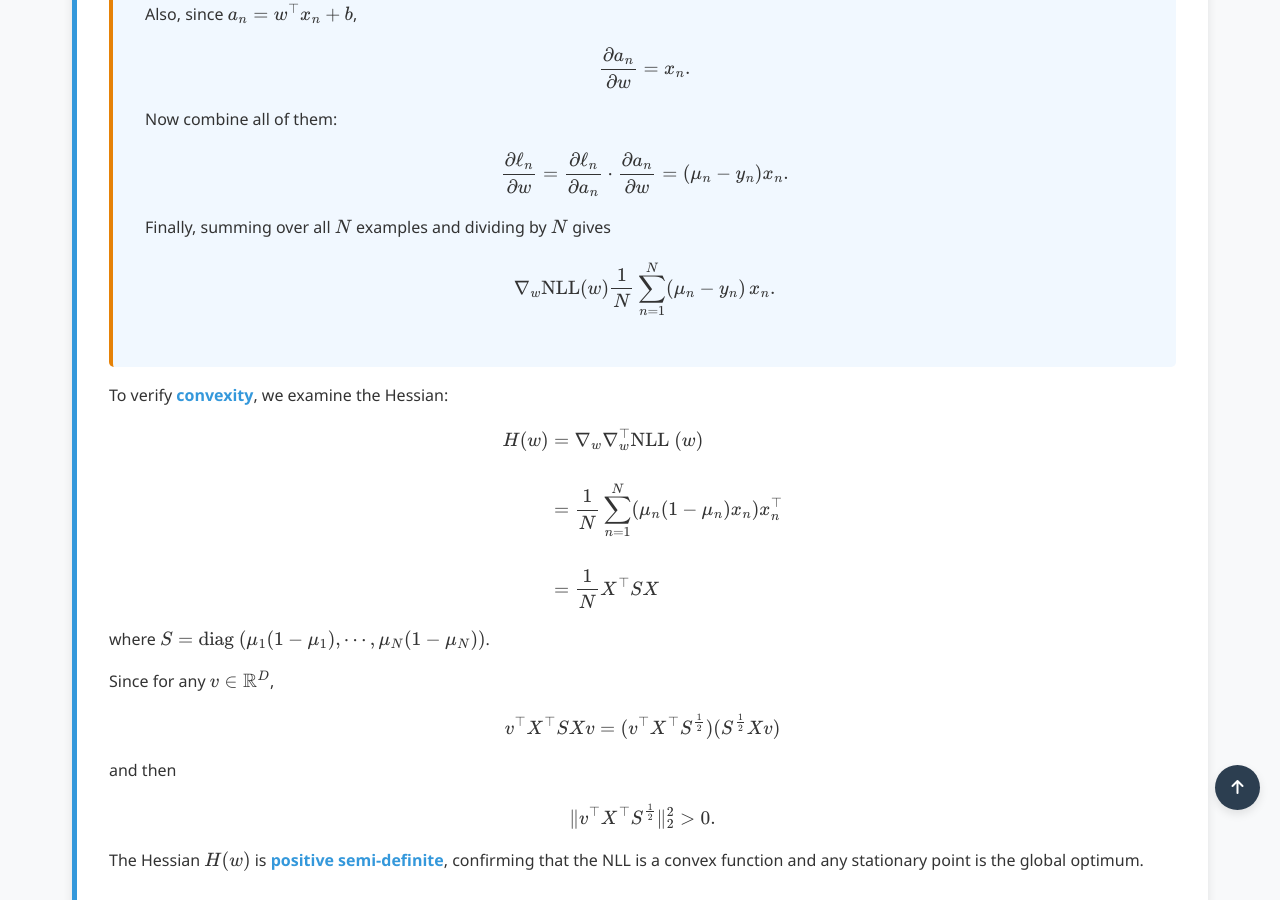
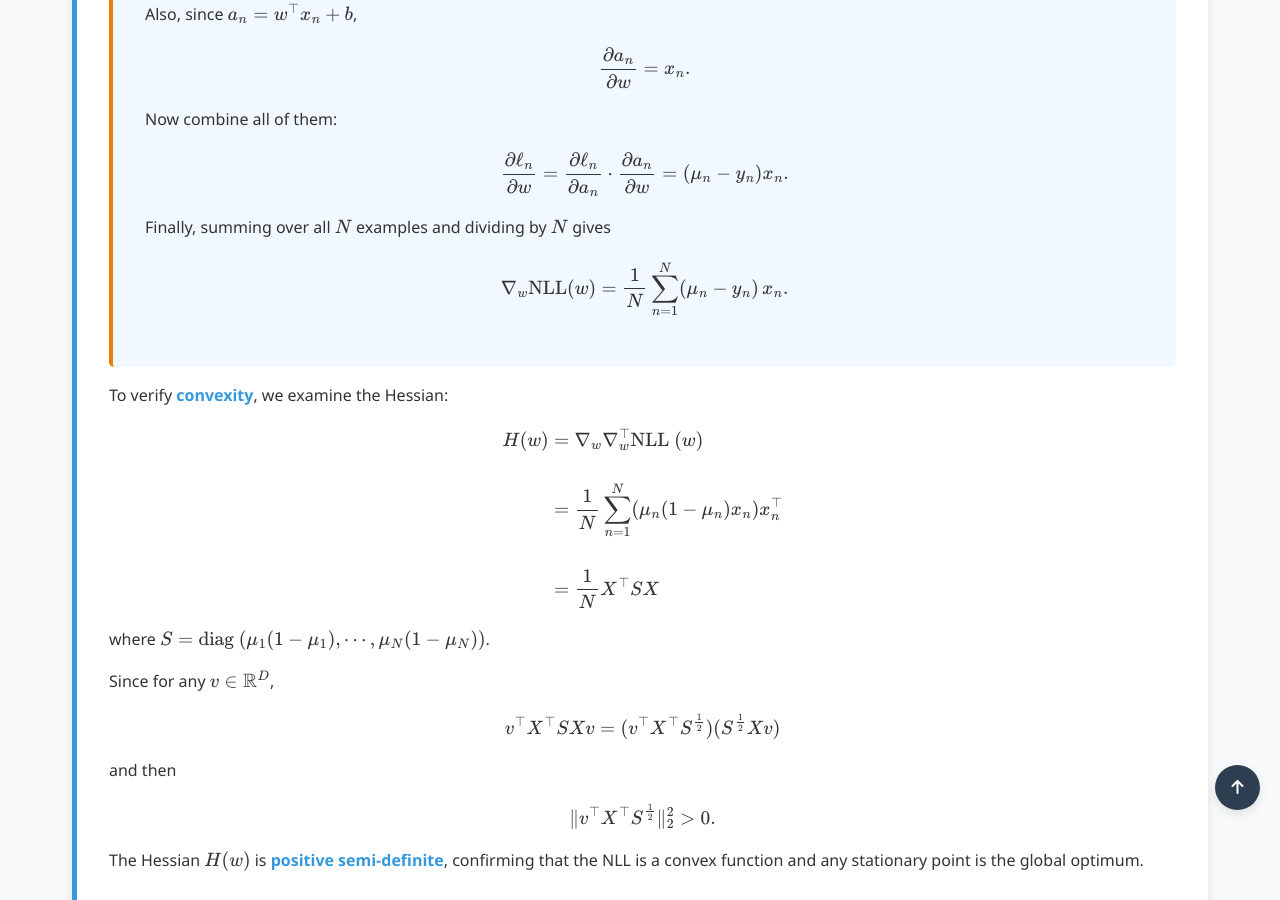
Before and after one commit to Yusukey01/yusukey01.github.io, a Jekyll site: the page built from Mathematics/Machine_learning/classification.html, in a window 1280 px wide and 900 px high, scrolled down 3974 px. Built offline with Jekyll 4.4.1, drawn with Linux system fonts in a browser that asks for light colours.

Commit message:
logistic regression page updating

```diff
--- a/Mathematics/Machine_learning/classification.html
+++ b/Mathematics/Machine_learning/classification.html
@@ -199,7 +199,7 @@ uses_python: false
                     Finally, summing over all \(N\) examples and dividing by \(N\) gives
                         \[
                             \nabla_w \mathrm{NLL}(w)
-                            \frac{1}{N}\sum_{n=1}^N (\mu_n - y_n)\,x_n.
+                             = \frac{1}{N}\sum_{n=1}^N (\mu_n - y_n)\,x_n.
                         \]
                     </p>
                 </div>
```
